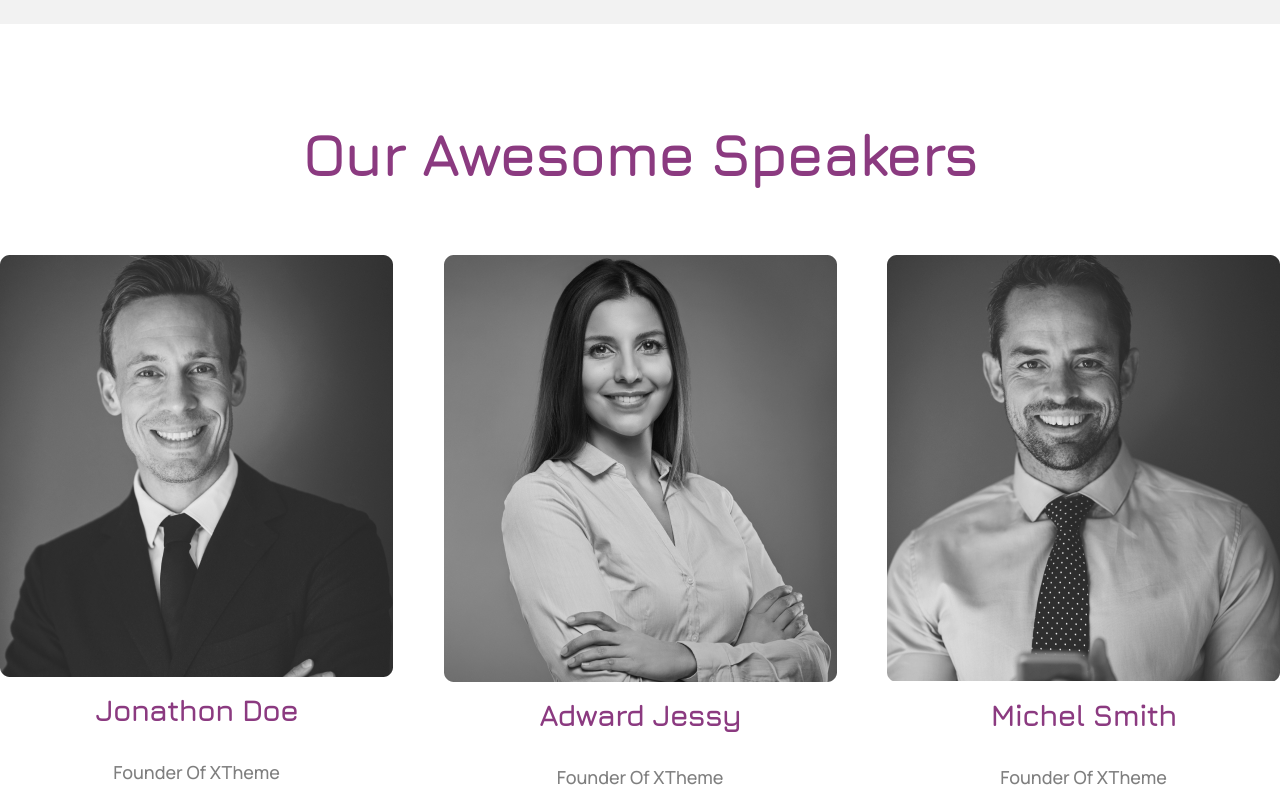
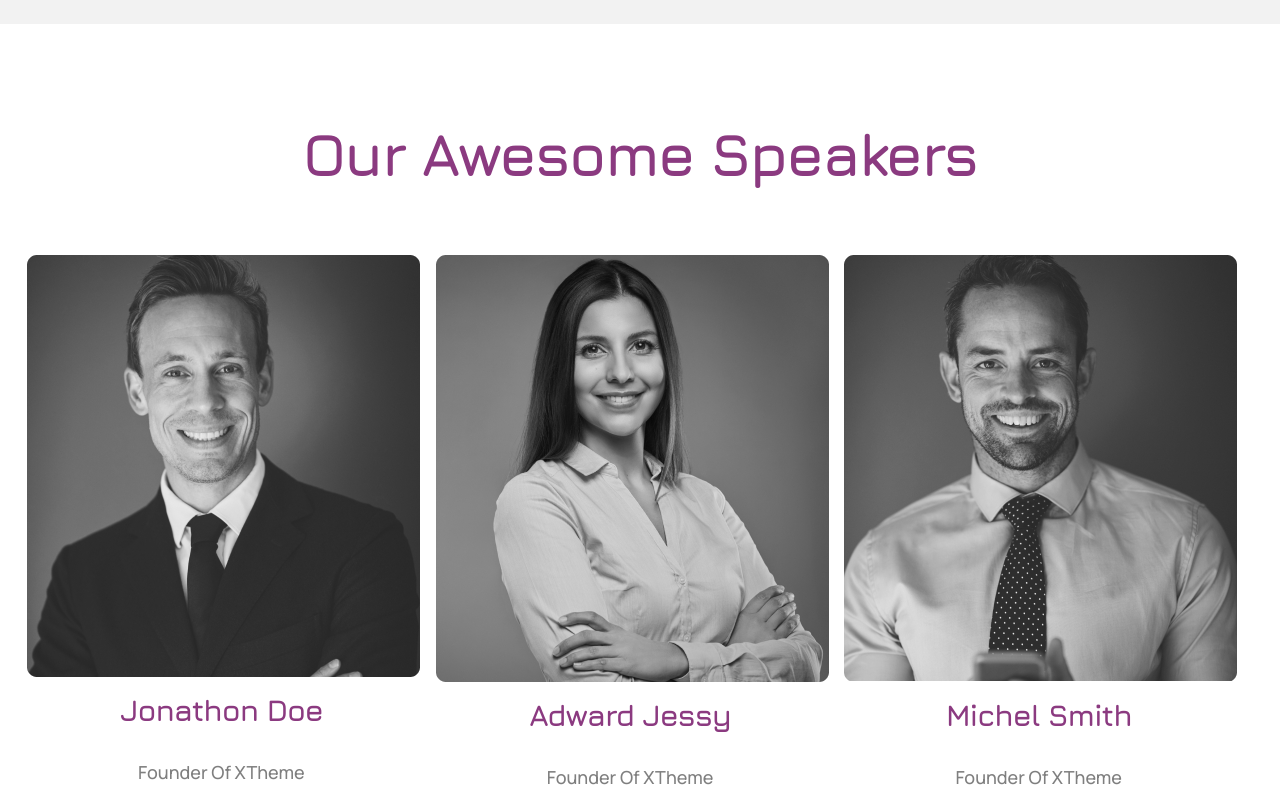
Before and after one commit to ashrafun-nesa/webinar-template, a plain HTML site: page index.html in a window 1280 px wide. Shown: the part 2000-2800 px from the top of the page. Drawn offline with nearby package versions, Linux system fonts and the light colour scheme.

Commit message:
Responsiveness in progres

```diff
--- a/style.css
+++ b/style.css
@@ -48,8 +48,9 @@ input[type="email"] {
 }
 .webinar-container {
     width: 100%;
-  max-width: 1296px;
+    max-width: 1266px;
     margin: 0 auto;
+    padding: 0 20px;
 }
 
 .hero-section {
@@ -218,6 +219,8 @@ input[type="email"] {
 }
 .speaker-details .speaker {
     text-align: center;
+    width: calc(100% / 3 - 20px);
+    margin-right: 20px;
 }
 .speaker .speaker-name {
     font-weight: 700;
```
Lines whose indentation alone changed are shown as unchanged.
